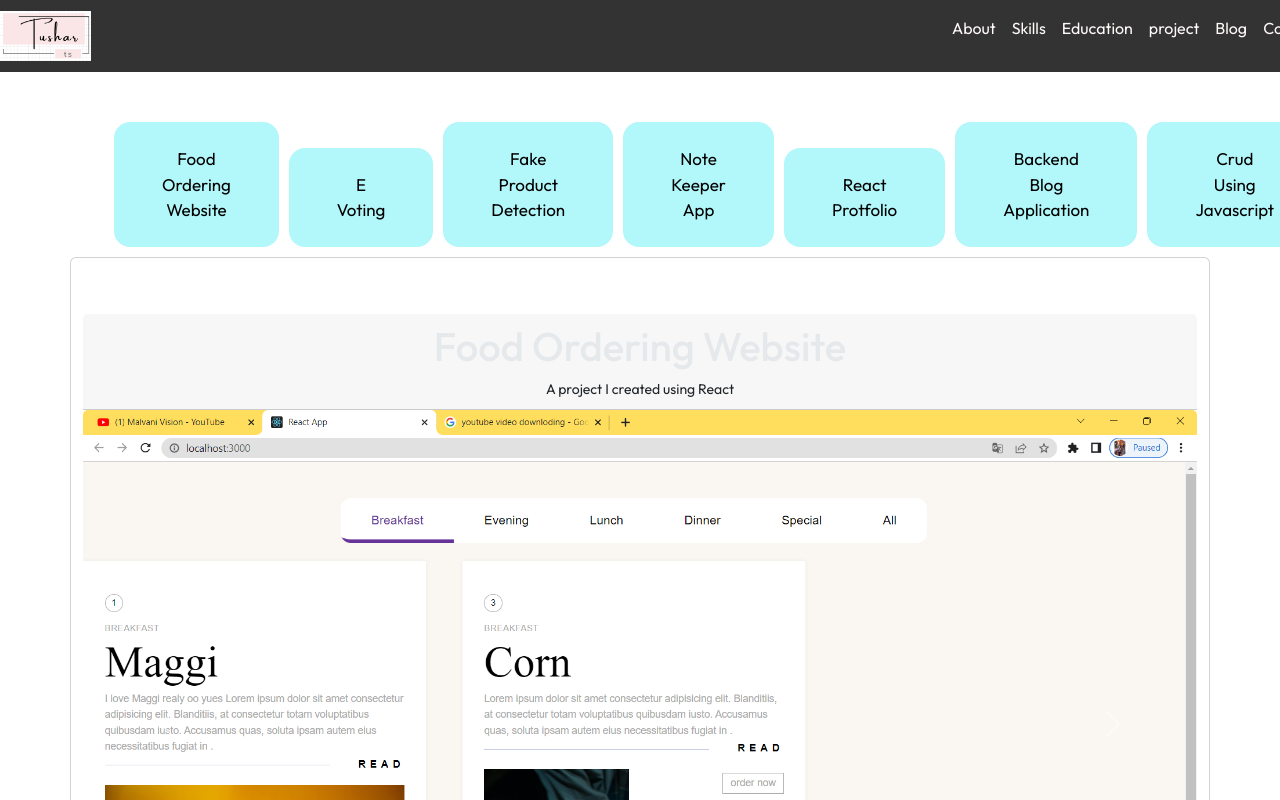
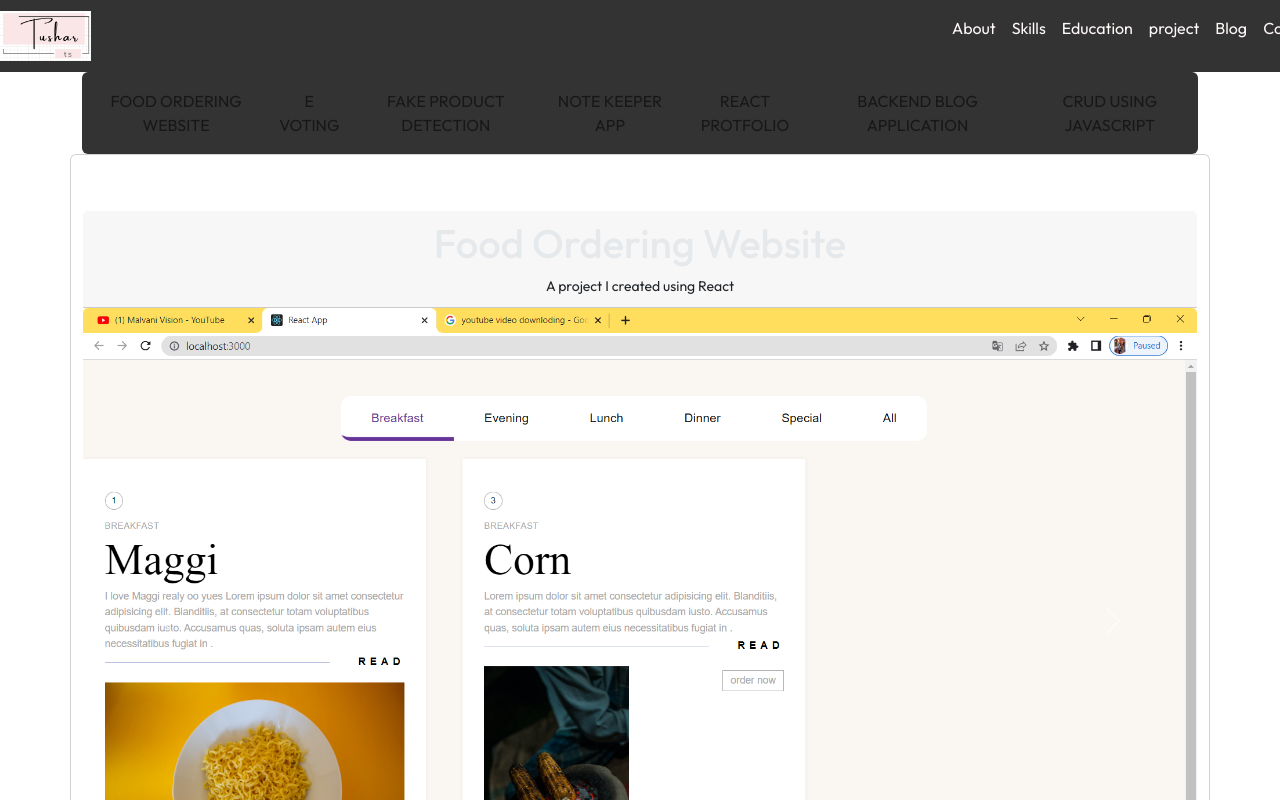
Before and after one commit to tusharsawant04/protfolio, a React (Create React App) app: page /project in a window 1280 px wide. Shown: the top 800 px of the page. Built offline with nearby package versions, Linux system fonts and the light colour scheme; a small style sheet from the web is missing.

Commit message:
project page reponsive

```diff
--- a/src/pages/project.js
+++ b/src/pages/project.js
@@ -86,27 +86,34 @@ const projects = [
 
 const Project = () => {
   const [activeProjectIndex, setActiveProjectIndex] = useState(0);
+  const [isNavbarCollapsed, setIsNavbarCollapsed] = useState(true);
 
   const handleProjectClick = (index) => {
     setActiveProjectIndex(index);
+    setIsNavbarCollapsed(true);
     const projectElement = document.getElementById(`project-${index}`);
     projectElement.scrollIntoView({ behavior: 'smooth' });
   };
+
+  const toggleNavbar = () => {
+    setIsNavbarCollapsed(!isNavbarCollapsed);
+  };
   return (
     <div className='container'>
-          <nav className="navbar1 sticky-top ">
-      {/* .  <div className="container-fluid"> */}
-          {/* <button className="navbar-toggler" type="button" data-bs-toggle="collapse" data-bs-target="#navbarNav" aria-controls="navbarNav" aria-expanded="false" aria-label="Toggle navigation">
-            <span className="navbar-toggler-icon"></span>
-          </button> */}
-          {/* <div className=" navbar collapse navbar-collapse" id="navbarNav"> */}
-            <ul className="btn-group">
-              {projects.map((project, index) => (
-                <li key={index}>
-                  <button className={`btn-group__item ${activeProjectIndex === index ? 'active' : ''}`} onClick={() => handleProjectClick(index)}>{project.title}</button>
-                </li>
-              ))}
-            </ul>
+
+      <nav className="navbar navbar-expand-lg navbar-lite bg-lite sticky-top rounded">
+        <button className="navbar-toggler" type="button" onClick={toggleNavbar}>
+          <span className="navbar-toggler-icon"></span>
+        </button>
+        <div className={`collapse navbar-collapse ${isNavbarCollapsed ? '' : 'show'}`} id="navbarNav">
+          <ul className="navbar-nav ml-auto">
+            {projects.map((project, index) => (
+              <li key={index} className={`nav-item ${activeProjectIndex === index ? 'active' : ''}`}>
+                <button className="btn btn-link nav-link" onClick={() => handleProjectClick(index)}>{project.title}</button>
+              </li>
+            ))}
+          </ul>
+        </div>
 
 
       </nav>
```
Also changed, not shown: 1 other file (tests, documents, lock files or other folders).
